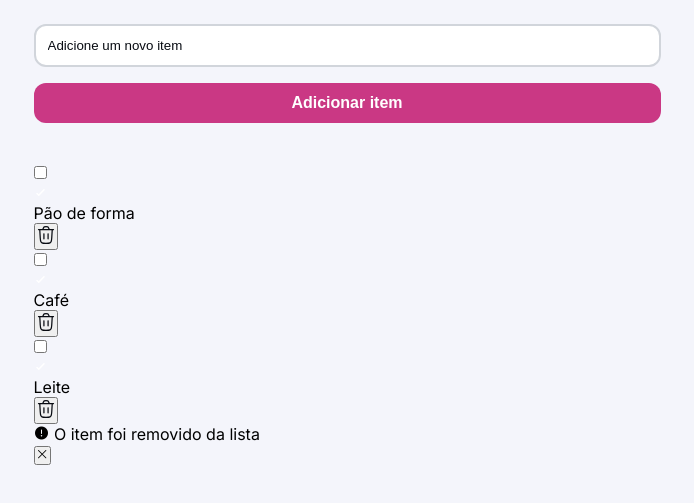
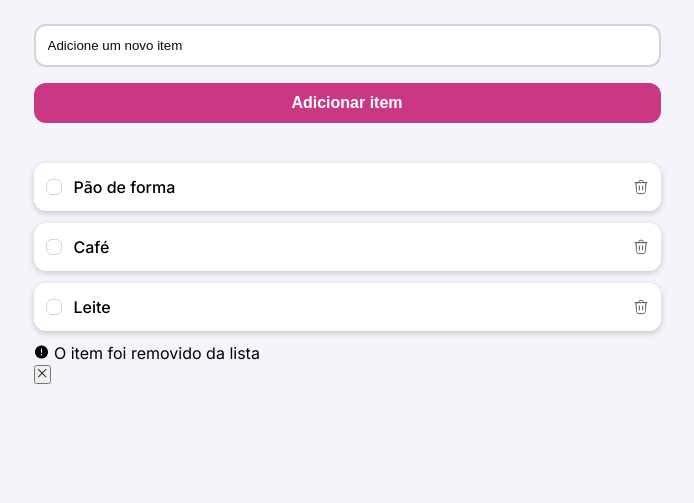
Before and after one commit to Geovannaoliveiracosta12a/Quicklist_Geovanna22aReal, a plain HTML site: page index.html in a window 1280 px wide. Shown: the part 185-688 px from the top of the page, without its empty margins (293-987 px from the left). Drawn offline with nearby package versions, Linux system fonts and the light colour scheme.

Commit message:
Estilizações para a section.list

```diff
--- a/style.css
+++ b/style.css
@@ -106,3 +106,61 @@ main{
         }
     }
 }
+
+.list{
+    .item{
+        background: var(--background-secondary);
+        padding: 1.2rem;
+        margin-bottom: 1.2rem;
+        display: flex;
+        justify-content: space-between;
+        align-items: center;
+        font-size: 1.6rem;
+        line-height: 2.4rem;
+        font-weight: 500;
+        border-radius: 12px;
+        box-shadow: 0 2px 6px rgba(8, 11, 18, 0.2);
+
+        div{
+            display: flex;
+            gap: 1.2rem;
+            align-items: center;
+        }
+
+        .custom-checkbox{
+            width: 1.6rem;
+            height: 1.6rem;
+            border: 1px solid var(--border-primary);
+            border-radius: 6px;
+        }
+
+        input{
+            display: none;
+        }
+
+        div:has(input:checked){
+            .custom-checkbox{
+                background: var(--color-brand);
+                border: 1px solid var(--color-brand);
+                transition: .2s;
+            }
+
+            label{
+                text-decoration: line-through;
+            }
+        }
+
+        button {
+            background: none;
+            border: none;
+            display: flex;
+            align-items: center;
+            cursor: pointer;
+
+            img{
+                width: 1.6rem;
+                opacity: .7;
+            }
+        }
+    }
+}
```
